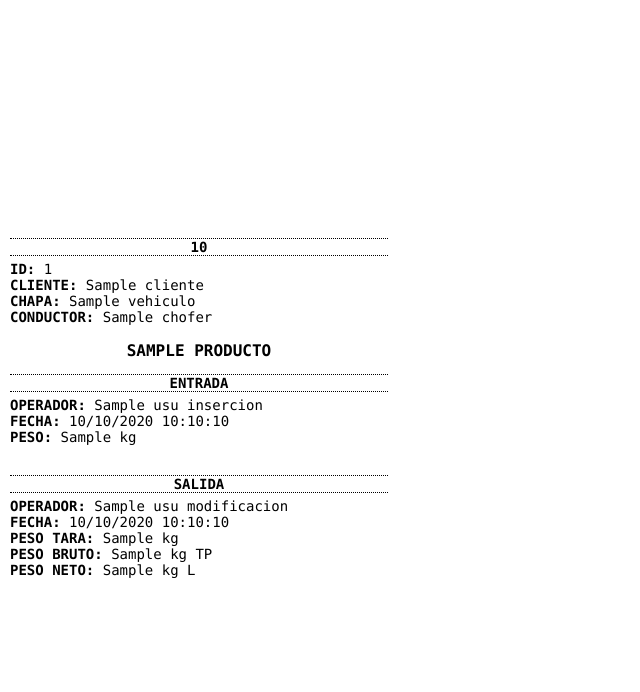
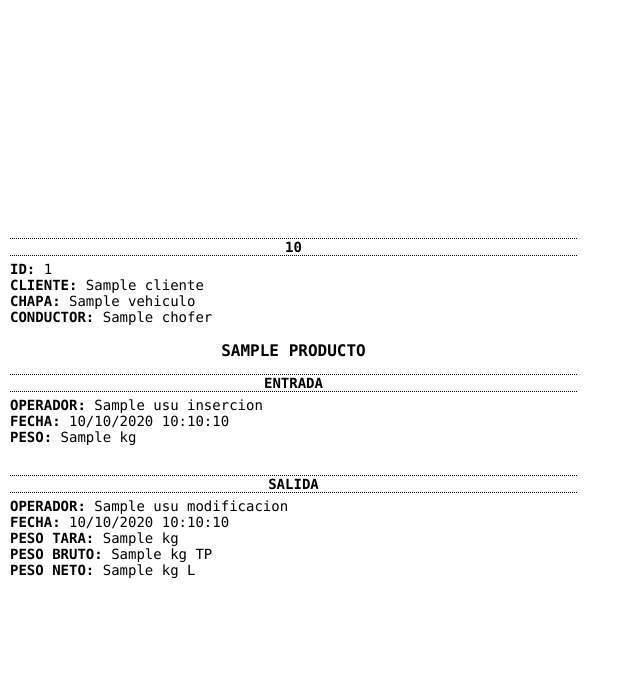
Before and after one commit to arnaldocorreaxO/bascula_tigre, a Django app: template app/core/bascula/templates/movimiento/ticket.html in a window 1280 px wide. Shown: the top 692 px of the page, without its empty margins (0-640 px from the left). Run offline with Django 3.2, Linux system fonts and the light colour scheme; the template is opened without the code that fills it: most values are stand-ins (such as "Sample title", 1, 10 or a date in 2020); parts of the project's set-up code (start-up, migrations or seed data) failed here and were passed over.

Commit message:
Change Ticket

```diff
--- a/app/core/bascula/templates/movimiento/ticket.html
+++ b/app/core/bascula/templates/movimiento/ticket.html
@@ -31,7 +31,7 @@
         }
 
         .content {
-            width: 100mm;
+            width: 150mm;
             height: 297mm;
             padding: 10px;
         }
```
